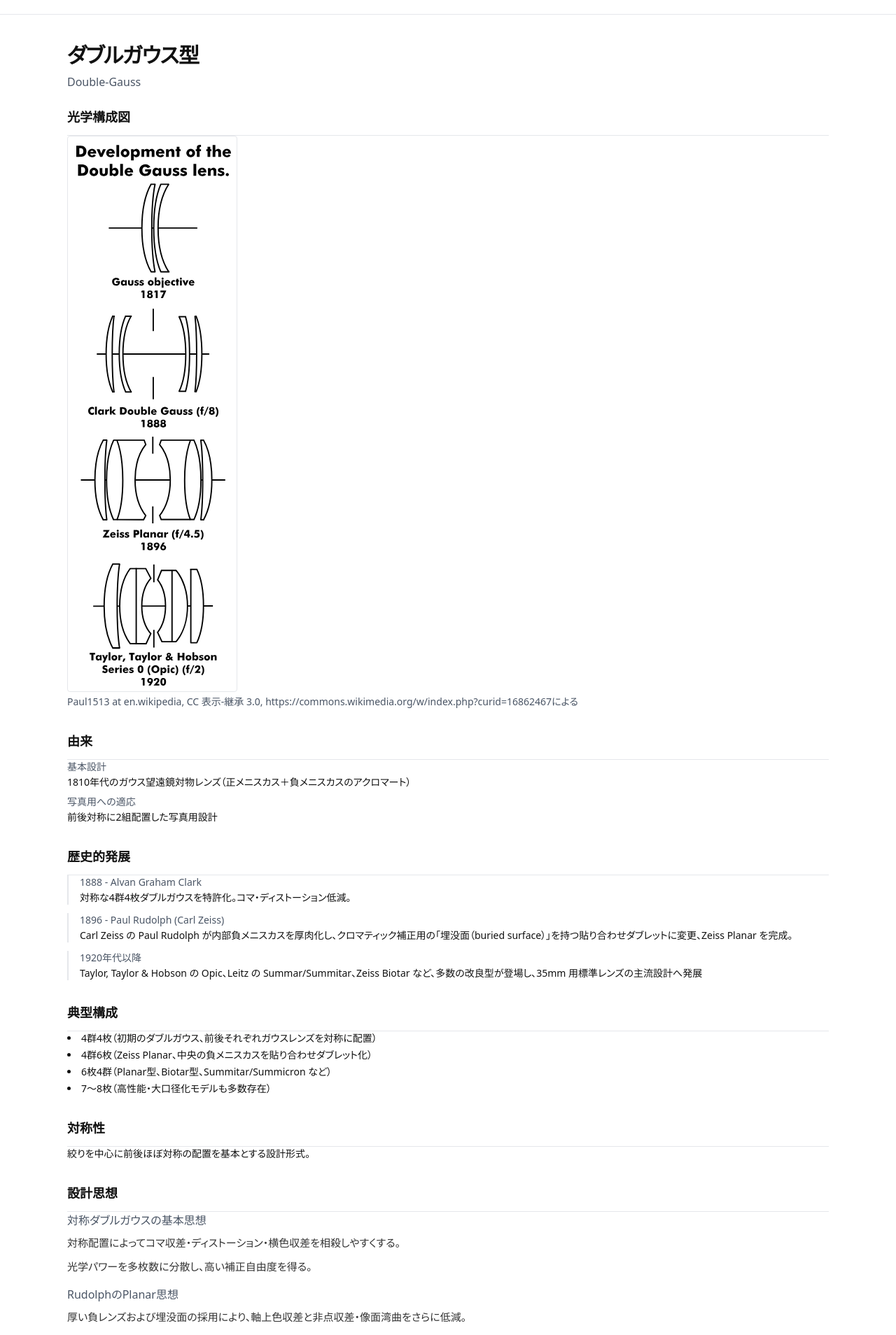
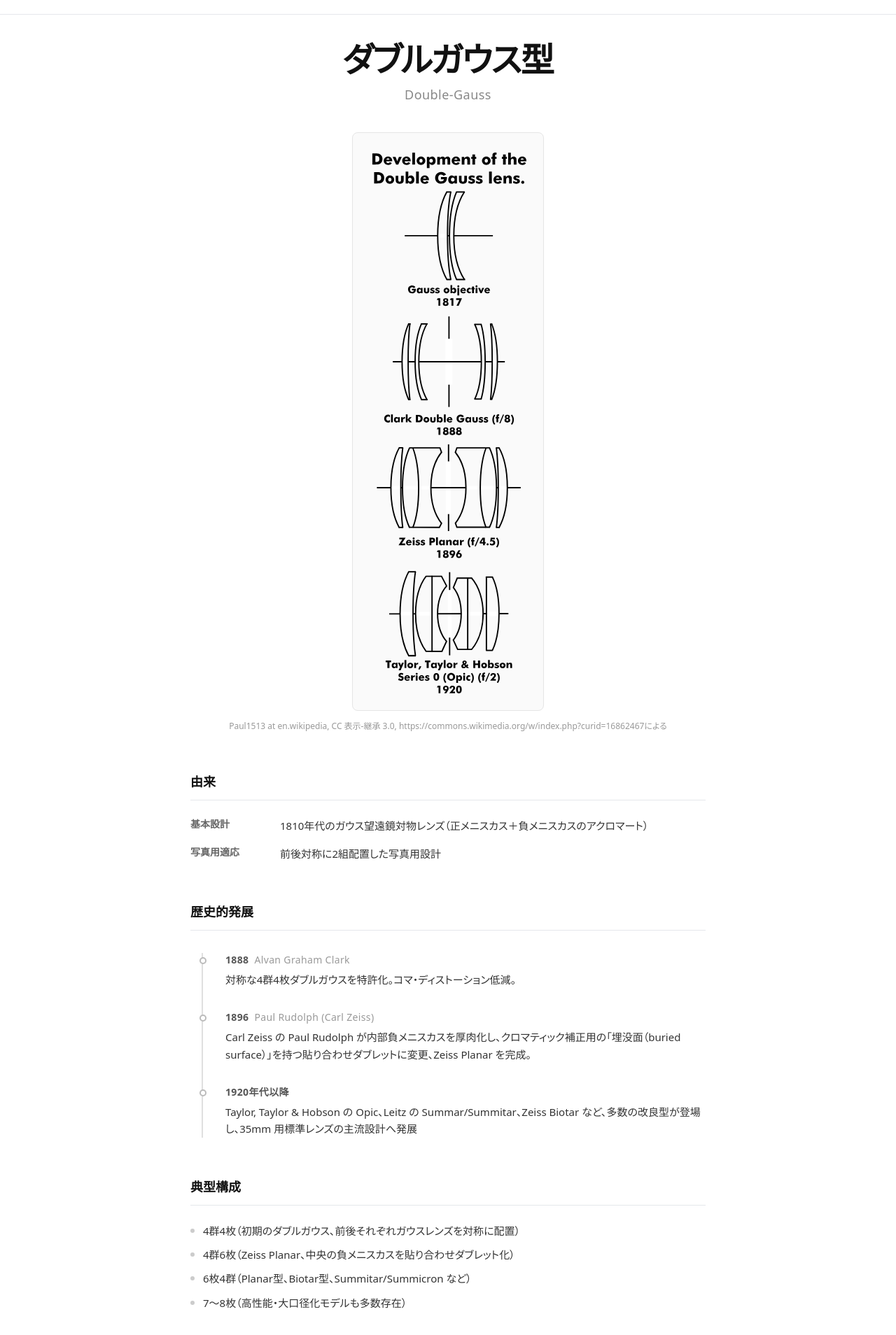
Before and after one commit to bon5o/ui-test, a Next.js app: page /design/double-gauss in a window 1280 px wide. Shown: the part 100-2008 px from the top of the page at 70% size. Built offline with nearby package versions, Linux system fonts and the light colour scheme.

Commit message:
fix: update settings.json

```diff
--- a/app/design/[type]/page.tsx
+++ b/app/design/[type]/page.tsx
@@ -100,108 +100,130 @@ export default async function DesignDetailPage({ params }: PageProps) {
   }> | undefined;
 
   return (
-    <PageContainer className="max-w-3xl">
-      <h1 className="mb-2 text-2xl font-bold tracking-tight text-[#111111] sm:text-3xl">
+    <PageContainer className="!max-w-[800px]">
+      {/* ── Header ── */}
+      <header className="pb-10 text-center">
+        <h1 className="text-4xl font-bold tracking-tight text-[#111] sm:text-5xl">
           {meta.name}
         </h1>
         {meta.english_name && (
-        <p className="mb-6 text-gray-600">{meta.english_name}</p>
+          <p className="mt-3 text-lg tracking-wide text-[#888]">
+            {meta.english_name}
+          </p>
         )}
+      </header>
 
+      {/* ── Optical Diagram (hero position) ── */}
       {media?.optical_formula && media.optical_formula.length > 0 && (
-        <section className="mb-8">
-          <SectionHeading>光学構成図</SectionHeading>
-          <div className="space-y-3">
+        <figure className="mb-14">
           {media.optical_formula.map((item, i) => (
             <div key={i}>
               {item.src && (
                 // eslint-disable-next-line @next/next/no-img-element
                 <img
                   src={item.src}
-                    alt={item.caption ?? "光学構成図"}
-                    className="max-w-full rounded border border-gray-200"
+                  alt={item.caption ?? "Optical diagram"}
+                  className="mx-auto max-w-full rounded-lg border border-[#e5e5e5] bg-[#fafafa] p-4"
                 />
               )}
+              <figcaption className="mt-3 space-y-0.5 text-center">
                 {item.caption && (
-                  <p className="mt-1 text-sm text-gray-600">{item.caption}</p>
+                  <p className="text-xs leading-relaxed text-[#999]">{item.caption}</p>
                 )}
                 {(item.elements || item.groups) && (
-                  <p className="text-xs text-gray-500">
-                    {item.elements}枚{item.groups ? `${item.groups}群` : ""}
+                  <p className="text-xs font-medium text-[#666]">
+                    {item.elements}枚{item.groups ? ` / ${item.groups}群` : ""}
                   </p>
                 )}
+              </figcaption>
+            </div>
+          ))}
+        </figure>
+      )}
+
+      {/* ── Content sections ── */}
+      <div className="space-y-14">
+
+        {/* Origin */}
+        {meta.origin && (
+          <section>
+            <SectionHeading>由来</SectionHeading>
+            <dl className="mt-6 space-y-4 text-[15px] leading-relaxed">
+              {meta.origin.base_design && (
+                <div className="grid grid-cols-[7rem_1fr] gap-4">
+                  <dt className="text-sm font-semibold text-[#666]">基本設計</dt>
+                  <dd className="text-[#333]">{meta.origin.base_design}</dd>
+                </div>
+              )}
+              {meta.origin.photographic_adaptation && (
+                <div className="grid grid-cols-[7rem_1fr] gap-4">
+                  <dt className="text-sm font-semibold text-[#666]">写真用適応</dt>
+                  <dd className="text-[#333]">{meta.origin.photographic_adaptation}</dd>
+                </div>
+              )}
+            </dl>
+          </section>
+        )}
+
+        {/* Historical Development — Timeline */}
+        {meta.historical_development && meta.historical_development.length > 0 && (
+          <section>
+            <SectionHeading>歴史的発展</SectionHeading>
+            <div className="relative mt-8 ml-4 border-l-2 border-[#e0e0e0] pl-8">
+              {meta.historical_development.map((item, i) => (
+                <div key={i} className="relative pb-8 last:pb-0">
+                  {/* Timeline dot */}
+                  <span className="absolute -left-[calc(2rem+5px)] top-1.5 h-2.5 w-2.5 rounded-full border-2 border-[#bbb] bg-white" />
+                  <p className="text-sm font-semibold tracking-wide text-[#555]">
+                    {item.year ?? item.period}
+                    {item.designer && (
+                      <span className="ml-2 font-normal text-[#999]">{item.designer}</span>
+                    )}
+                  </p>
+                  <p className="mt-1.5 text-[15px] leading-relaxed text-[#333]">
+                    {item.description}
+                  </p>
                 </div>
               ))}
             </div>
           </section>
         )}
 
-      {meta.origin && (
-        <section className="mb-8">
-          <SectionHeading>由来</SectionHeading>
-          <dl className="space-y-2 text-sm">
-            {meta.origin.base_design && (
-              <div>
-                <dt className="font-medium text-gray-600">基本設計</dt>
-                <dd className="mt-0.5 text-[#111111]">{meta.origin.base_design}</dd>
-              </div>
-            )}
-            {meta.origin.photographic_adaptation && (
-              <div>
-                <dt className="font-medium text-gray-600">写真用への適応</dt>
-                <dd className="mt-0.5 text-[#111111]">
-                  {meta.origin.photographic_adaptation}
-                </dd>
-              </div>
-            )}
-          </dl>
-        </section>
-      )}
-
-      {meta.historical_development && meta.historical_development.length > 0 && (
-        <section className="mb-8">
-          <SectionHeading>歴史的発展</SectionHeading>
-          <ul className="space-y-3 text-sm">
-            {meta.historical_development.map((item, i) => (
-              <li key={i} className="border-l-2 border-gray-200 pl-4">
-                <span className="font-medium text-gray-600">
-                  {item.year ?? item.period}
-                  {item.designer && ` - ${item.designer}`}
-                </span>
-                <p className="mt-0.5 text-[#111111]">{item.description}</p>
+        {/* Typical Configurations */}
+        {basic_structure?.typical_configurations &&
+          basic_structure.typical_configurations.length > 0 && (
+            <section>
+              <SectionHeading>典型構成</SectionHeading>
+              <ul className="mt-6 space-y-2.5 text-[15px] leading-relaxed text-[#333]">
+                {basic_structure.typical_configurations.map((config, i) => (
+                  <li key={i} className="flex gap-3">
+                    <span className="mt-[0.6em] h-1.5 w-1.5 shrink-0 rounded-full bg-[#ccc]" />
+                    <span>{config}</span>
                   </li>
                 ))}
               </ul>
             </section>
           )}
 
-      {basic_structure?.typical_configurations &&
-        basic_structure.typical_configurations.length > 0 && (
-          <section className="mb-8">
-            <SectionHeading>典型構成</SectionHeading>
-            <ul className="list-inside list-disc space-y-1 text-sm text-[#111111]">
-              {basic_structure.typical_configurations.map((config, i) => (
-                <li key={i}>{config}</li>
-              ))}
-            </ul>
+        {/* Symmetry */}
+        {basic_structure?.symmetry && (
+          <section>
+            <SectionHeading>対称性</SectionHeading>
+            <p className="mt-6 text-[15px] leading-relaxed text-[#333]">
+              {basic_structure.symmetry.text}
+            </p>
           </section>
         )}
 
-      {basic_structure?.symmetry && (
-        <section className="mb-8">
-          <SectionHeading>対称性</SectionHeading>
-          <p className="text-sm text-[#111111]">{basic_structure.symmetry.text}</p>
-        </section>
-      )}
-
+        {/* Design Philosophy */}
         {basic_structure?.design_philosophy &&
           basic_structure.design_philosophy.length > 0 && (
-          <section className="mb-8">
+            <section>
               <SectionHeading>設計思想</SectionHeading>
-            <div className="space-y-4">
+              <div className="mt-6 space-y-8">
                 {basic_structure.design_philosophy.map((item, i) => (
                   <div key={i}>
-                  <h4 className="mb-2 font-medium text-gray-600">{item.section}</h4>
+                    <h4 className="mb-3 text-base font-semibold text-[#222]">{item.section}</h4>
                     {renderTextItems(item.points)}
                   </div>
                 ))}
@@ -209,12 +231,14 @@ export default async function DesignDetailPage({ params }: PageProps) {
             </section>
           )}
 
+        {/* Optical Characteristics */}
         {optical_characteristics && renderOpticalCharacteristics(optical_characteristics)}
 
+        {/* Rendering Character */}
         {rendering_character && (
-        <section className="mb-8">
+          <section>
             <SectionHeading>描写特性</SectionHeading>
-          <div className="space-y-4">
+            <div className="mt-6 space-y-6">
               {Object.entries(rendering_character).map(([key, value]) => {
                 const labelMap: Record<string, string> = {
                   bokeh: "ボケ",
@@ -224,7 +248,7 @@ export default async function DesignDetailPage({ params }: PageProps) {
                 };
                 return (
                   <div key={key}>
-                  <h4 className="mb-1 font-medium text-gray-600">
+                    <h4 className="mb-2 text-sm font-semibold uppercase tracking-wider text-[#666]">
                       {labelMap[key] ?? key}
                     </h4>
                     {renderTextItems(value)}
@@ -235,10 +259,11 @@ export default async function DesignDetailPage({ params }: PageProps) {
           </section>
         )}
 
+        {/* Operational Characteristics */}
         {operational_characteristics && (
-        <section className="mb-8">
+          <section>
             <SectionHeading>使用面での特性</SectionHeading>
-          <div className="space-y-4">
+            <div className="mt-6 space-y-6">
               {Object.entries(operational_characteristics).map(([key, value]) => {
                 const labelMap: Record<string, string> = {
                   size_and_weight: "サイズ・重量",
@@ -247,7 +272,7 @@ export default async function DesignDetailPage({ params }: PageProps) {
                 };
                 return (
                   <div key={key}>
-                  <h4 className="mb-1 font-medium text-gray-600">
+                    <h4 className="mb-2 text-sm font-semibold uppercase tracking-wider text-[#666]">
                       {labelMap[key] ?? key}
                     </h4>
                     {renderTextItems(value)}
@@ -258,24 +283,26 @@ export default async function DesignDetailPage({ params }: PageProps) {
           </section>
         )}
 
+        {/* Variants */}
         {variants && variants.length > 0 && (
-        <section className="mb-8">
+          <section>
             <SectionHeading>バリエーション</SectionHeading>
-          <ul className="space-y-3">
+            <div className="mt-6 space-y-6">
               {variants.map((v, i) => (
-              <li key={i}>
-                <h4 className="font-medium text-gray-600">{v.name}</h4>
+                <div key={i} className="rounded-lg border border-[#e8e8e8] bg-[#fcfcfc] px-6 py-5">
+                  <h4 className="mb-3 text-base font-semibold text-[#222]">{v.name}</h4>
                   {renderTextItems(v.description)}
-              </li>
+                </div>
               ))}
-          </ul>
+            </div>
           </section>
         )}
 
+        {/* Modern Evolution */}
         {modern_evolution && (
-        <section className="mb-8">
+          <section>
             <SectionHeading>現代的展開</SectionHeading>
-          <div className="space-y-4">
+            <div className="mt-6 space-y-6">
               {Object.entries(modern_evolution).map(([key, value]) => {
                 const labelMap: Record<string, string> = {
                   digital_optimization: "デジタル最適化",
@@ -283,7 +310,7 @@ export default async function DesignDetailPage({ params }: PageProps) {
                 };
                 return (
                   <div key={key}>
-                  <h4 className="mb-1 font-medium text-gray-600">
+                    <h4 className="mb-2 text-sm font-semibold uppercase tracking-wider text-[#666]">
                       {labelMap[key] ?? key}
                     </h4>
                     {renderTextItems(value)}
@@ -294,30 +321,38 @@ export default async function DesignDetailPage({ params }: PageProps) {
           </section>
         )}
 
+        {/* References */}
         {references && references.length > 0 && (
           <section>
             <SectionHeading>参考文献</SectionHeading>
-          <ul className="space-y-2 text-sm">
+            <ol className="mt-6 space-y-3 text-sm leading-relaxed">
               {references.map((ref) => (
-              <li key={ref.id}>
+                <li key={ref.id} className="flex gap-3 text-[#444]">
+                  <span className="shrink-0 font-mono text-xs text-[#aaa]">[{ref.id}]</span>
+                  <span>
                     {ref.url ? (
                       <a
                         href={ref.url}
                         target="_blank"
                         rel="noopener noreferrer"
-                    className="text-blue-500 hover:underline"
+                        className="text-[#2563eb] underline decoration-[#2563eb]/30 underline-offset-2 transition-colors hover:decoration-[#2563eb]"
                       >
                         {ref.title}
                       </a>
                     ) : (
-                  <span className="text-[#111111]">{ref.title}</span>
+                      <span className="text-[#222]">{ref.title}</span>
                     )}
-                <span className="ml-1 text-gray-600">（{ref.author_or_source}）</span>
+                    <span className="ml-1 text-[#999]"> &mdash; {ref.author_or_source}</span>
+                  </span>
                 </li>
               ))}
-          </ul>
+            </ol>
           </section>
         )}
+      </div>
+
+      {/* Bottom spacer */}
+      <div className="h-16" />
     </PageContainer>
   );
 }
```
Lines whose indentation alone changed are shown as unchanged.
